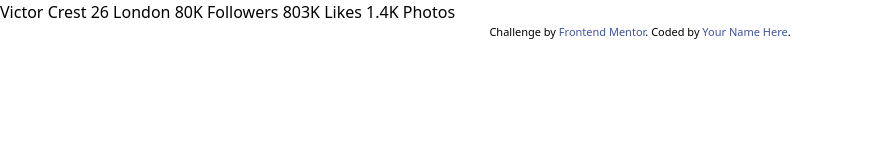
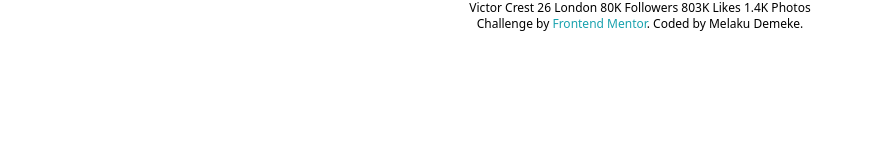
Before and after one commit to MelakuDemeke/frontendmentor, a plain HTML site: page profile-card-component/index.html in a window 1280 px wide. Shown: the whole page, without its empty margins (0-874 px from the left). Drawn offline with nearby package versions, Linux system fonts and the light colour scheme.

Commit message:
add color config

```diff
--- a/profile-card-component/index.html
+++ b/profile-card-component/index.html
@@ -1,36 +1,36 @@
 <!DOCTYPE html>
 <html lang="en">
-<head>
-  <meta charset="UTF-8">
-  <meta name="viewport" content="width=device-width, initial-scale=1.0"> <!-- displays site properly based on user's device -->
+  <head>
+    <meta charset="UTF-8" />
+    <meta name="viewport" content="width=device-width, initial-scale=1.0" />
+    <link rel="icon" type="image/png" sizes="32x32" href="./images/favicon-32x32.png"/>
 
-  <link rel="icon" type="image/png" sizes="32x32" href="./images/favicon-32x32.png">
+    <title>Frontend Mentor | Profile card component</title>
+    <script src="https://cdn.tailwindcss.com"></script>
+    <script>
+      tailwind.config = {
+        theme: {
+          extend: {
+            colors: {
+              darkcyan: 'hsl(185, 75%, 39%)',
+              darkblue: 'hsl(229, 23%, 23%)',
+              grayishblue: 'hsl(227, 10%, 46%)',
+              darkgray: 'hsl(0, 0%, 59%),'
+            }
+          }
+        }
+      }
+    </script>
+  </head>
 
-  <title>Frontend Mentor | Profile card component</title>
+  <body class="text-xs text-center">
+    Victor Crest 26 London 80K Followers 803K Likes 1.4K Photos
+    <div class="">
+      Challenge by
+      <a class="text-darkcyan" href="https://www.frontendmentor.io?ref=challenge" target="_blank"
+        >Frontend Mentor</a
+      >. Coded by <a href="#">Melaku Demeke</a>.
+    </div>
+  </body>
 
-  <!-- Feel free to remove these styles or customise in your own stylesheet 👍 -->
-  <style>
-    .attribution { font-size: 11px; text-align: center; }
-    .attribution a { color: hsl(228, 45%, 44%); }
-  </style>
-  <script src="https://cdn.tailwindcss.com"></script>
-</head>
-<body>
-  Victor Crest
-  26
-  London
-
-  80K
-  Followers
-
-  803K
-  Likes
-
-  1.4K
-  Photos
-  <div class="attribution">
-    Challenge by <a href="https://www.frontendmentor.io?ref=challenge" target="_blank">Frontend Mentor</a>.
-    Coded by <a href="#">Your Name Here</a>.
-  </div>
-</body>
 </html>
```
